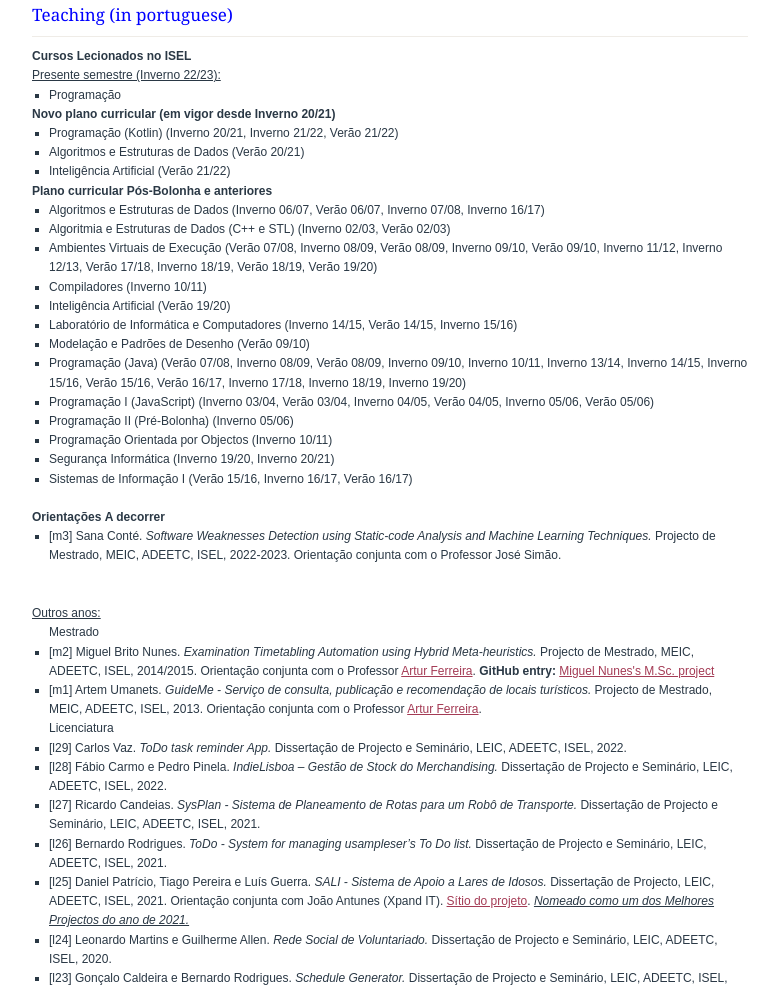
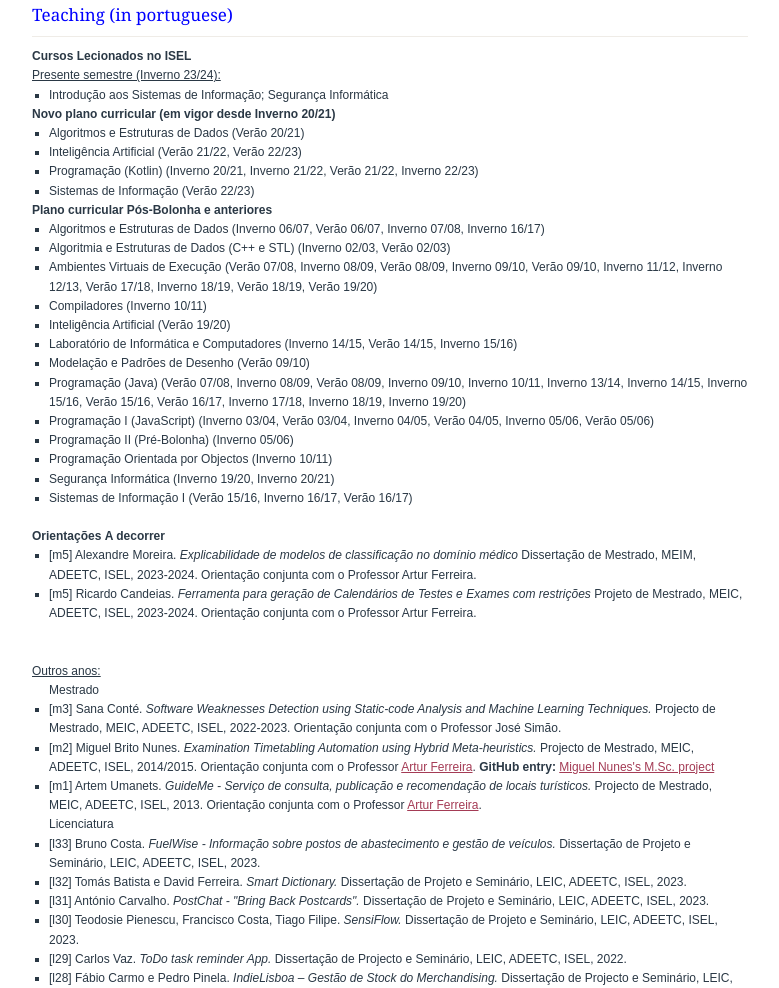
Before and after one commit to nleite-isel/nleite-isel.github.io, a plain HTML site: page teaching.html in a window 1280 px wide. Shown: the part 92-1080 px from the top of the page, without its empty margins (250-1029 px from the left). Drawn offline with Linux system fonts and the light colour scheme.

Commit message:
Dec 2023

```diff
--- a/teaching.html
+++ b/teaching.html
@@ -17,16 +17,17 @@
 	  <b>Cursos Lecionados no ISEL</b>
 
 	  </br>
-	  <u>Presente semestre (Inverno 22/23):</u>
+	  <u>Presente semestre (Inverno 23/24):</u>
 	  <ul>
-      <li>Programa&ccedil;&atilde;o</li>
+      <li>Introdu&ccedil;&atilde;o aos Sistemas de Informa&ccedil;&atilde;o; Seguran&ccedil;a Inform&aacute;tica</li>
 	  </ul>
 
   	  <p><b>Novo plano curricular (em vigor desde Inverno 20/21)</b></p>
   	  <ul>
-	  <li>Programa&ccedil;&atilde;o (Kotlin) (Inverno 20/21, Inverno 21/22, Ver&atilde;o 21/22)</li>
       <li>Algoritmos e Estruturas de Dados (Ver&atilde;o 20/21)</li>
-      <li>Intelig&ecirc;ncia Artificial (Ver&atilde;o 21/22)</li>
+      <li>Intelig&ecirc;ncia Artificial (Ver&atilde;o 21/22, Ver&atilde;o 22/23)</li>
+      <li>Programa&ccedil;&atilde;o (Kotlin) (Inverno 20/21, Inverno 21/22, Ver&atilde;o 21/22, Inverno 22/23)</li>
+       <li>Sistemas de Informa&ccedil;&atilde;o (Ver&atilde;o 22/23)</li>
 	  </ul>
 
 	  <p><b>Plano curricular P&oacute;s-Bolonha e anteriores</b></p>
@@ -60,12 +61,18 @@
 
        <ul>
 
-	   <li>[m3]
-		 Sana Cont&eacute;.
-		 <i>Software Weaknesses Detection using Static-code Analysis and Machine Learning Techniques.</i>
-		 Projecto de Mestrado, MEIC, ADEETC, ISEL, 2022-2023.
-		 Orienta&ccedil;&atilde;o conjunta com o Professor Jos&eacute; Sim&atilde;o</a>.
-		</li>
+	   <li>[m5]
+		 Alexandre Moreira.
+		 <i>Explicabilidade de modelos de classifica&ccedil;&atilde;o no dom&iacute;nio m&eacute;dico</i>
+		 Disserta&ccedil;&atilde;o de Mestrado, MEIM, ADEETC, ISEL, 2023-2024.
+		 Orienta&ccedil;&atilde;o conjunta com o Professor Artur Ferreira</a>.
+	   </li>
+	   <li>[m5]
+		 Ricardo Candeias.
+		 <i>Ferramenta para gera&ccedil;&atilde;o de Calend&aacute;rios de Testes e Exames com restri&ccedil;&otilde;es</i>
+		 Projeto de Mestrado, MEIC, ADEETC, ISEL, 2023-2024.
+		 Orienta&ccedil;&atilde;o conjunta com o Professor Artur Ferreira</a>.
+	   </li>
 
 	   </ul>
 
@@ -76,6 +83,13 @@
 	   <u>Outros anos:</u>
 
 	    <ul>Mestrado <br />
+
+	     <li>[m3]
+		 Sana Cont&eacute;.
+		 <i>Software Weaknesses Detection using Static-code Analysis and Machine Learning Techniques.</i>
+		 Projecto de Mestrado, MEIC, ADEETC, ISEL, 2022-2023.
+		 Orienta&ccedil;&atilde;o conjunta com o Professor Jos&eacute; Sim&atilde;o</a>.
+		</li>
 
 	    <li>[m2]
 		 Miguel Brito Nunes.
@@ -92,12 +106,38 @@
 		 Orienta&ccedil;&atilde;o conjunta com o Professor <a href="http://pwp.net.ipl.pt/cc.isel/arturj">Artur Ferreira</a>.
 		</li>
 
-
    	    </ul>
 
 
 	    <ul>
 	    Licenciatura <br />
+
+
+	    <li>[l33]
+	    Bruno Costa.
+		<i>FuelWise - Informa&ccedil;&atilde;o sobre postos de
+abastecimento e gest&atilde;o de ve&iacute;culos.</i>
+		Disserta&ccedil;&atilde;o de Projeto e Semin&aacute;rio, LEIC, ADEETC, ISEL, 2023.
+		</li>
+
+	    <li>[l32]
+	    Tom&aacute;s Batista e David Ferreira.
+		<i>Smart Dictionary.</i>
+		Disserta&ccedil;&atilde;o de Projeto e Semin&aacute;rio, LEIC, ADEETC, ISEL, 2023.
+		</li>
+
+	    <li>[l31]
+	    Ant&oacute;nio Carvalho.
+		<i>PostChat - "Bring Back Postcards".</i>
+		Disserta&ccedil;&atilde;o de Projeto e Semin&aacute;rio, LEIC, ADEETC, ISEL, 2023.
+		</li>
+
+	    <li>[l30]
+	    Teodosie Pienescu, Francisco Costa, Tiago Filipe.
+		<i>SensiFlow.</i>
+		Disserta&ccedil;&atilde;o de Projeto e Semin&aacute;rio, LEIC, ADEETC, ISEL, 2023.
+		</li>
+
 
 	    <li>[l29]
 	    Carlos Vaz.
@@ -293,7 +333,7 @@
 		</ul>
 
   <div id="footer">
-	<i>Last update: October 2022.<br/>
+	<i>Last update: December 2023.<br/>
 	Page created in 2012.
 	</i>
   </div>
```
Also changed, not shown: R_and_D.html (+1 -1 lines), index.html (+1 -1 lines).
